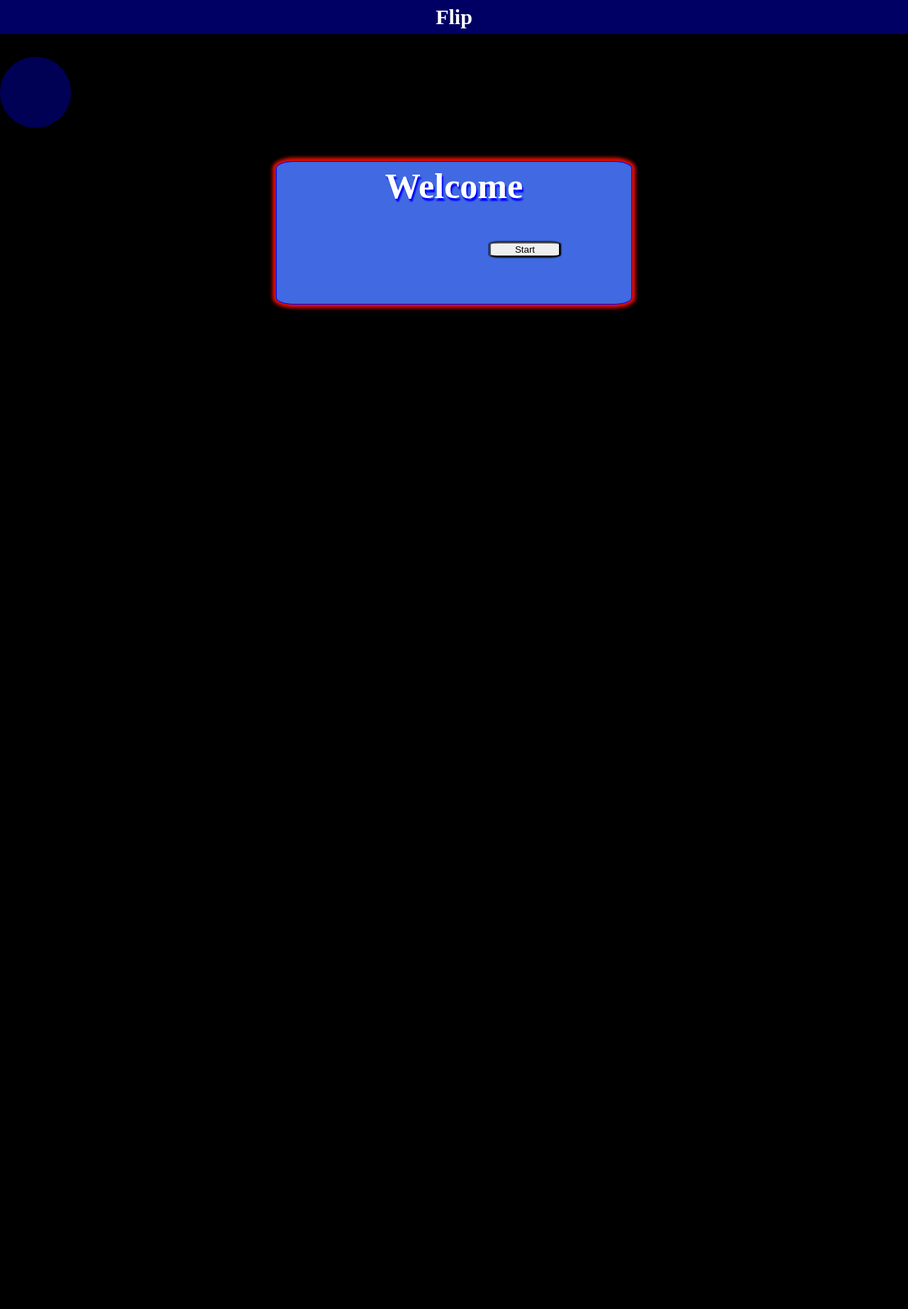
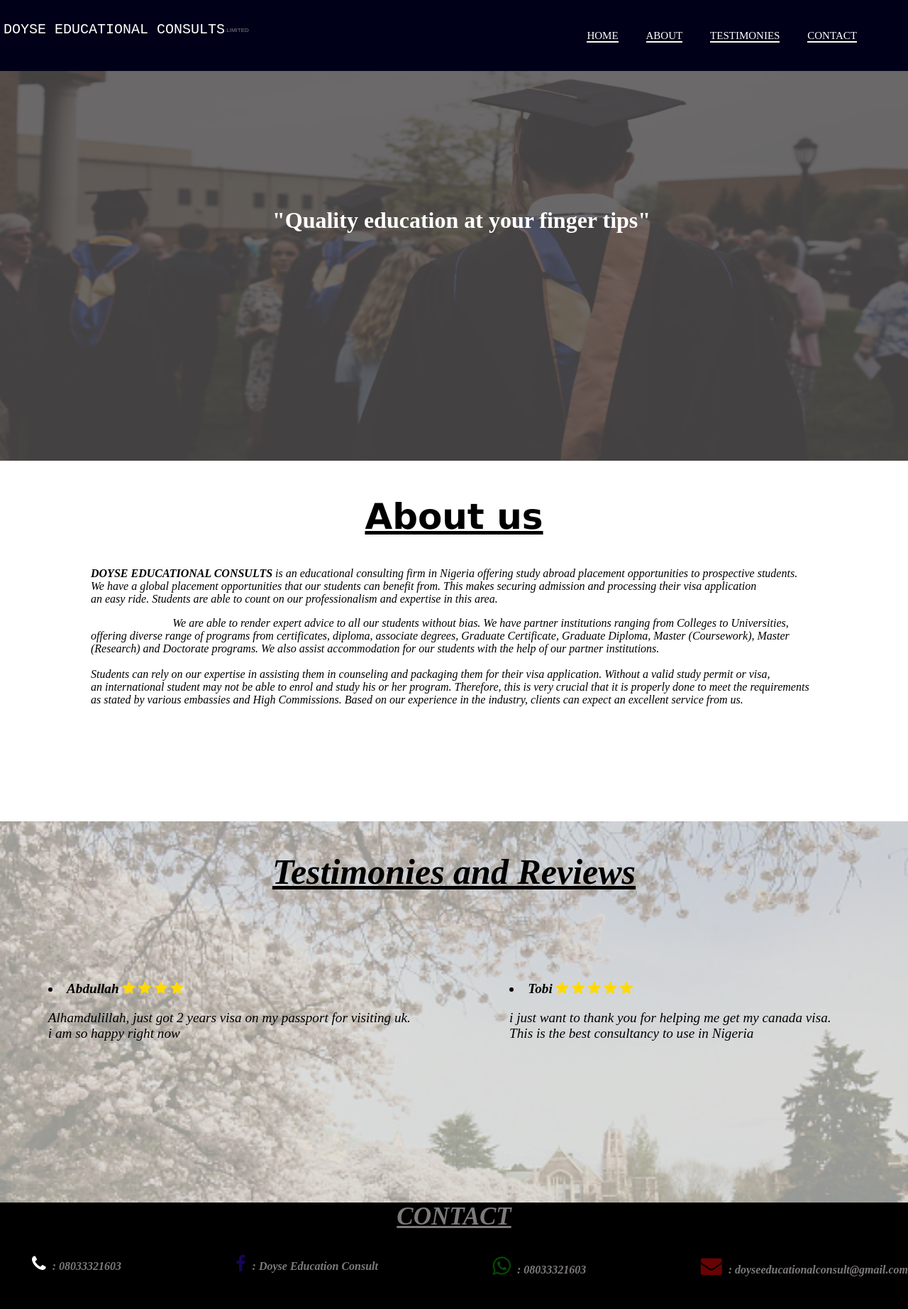
Before and after one commit to Adebozz/car-rush, a PHP site: page /index.html in a window 1280 px wide. Shown: the whole page at 71% size. Before the commit the page ends 800 px from the top, so only its background shows below. Run offline with PHP 8.4, Linux system fonts and the light colour scheme.

Commit message:
Add files via upload

```diff
--- a/index.html
+++ b/index.html
@@ -1,22 +1,108 @@
 <!DOCTYPE html>
-<html style="opacity: 1">
+<html lang="en">
 <head>
-		<meta charset="utf-8">
-		<title></title>
-		<link rel="stylesheet" type="text/css" href="style.css">
+    <meta charset="UTF-8">
+    <meta http-equiv="X-UA-Compatible" content="IE=edge">
+    <meta name="viewport" content="width=device-width, initial-scale=1.0">
+    <title>DOYSE EDUCATIONAL CONSULTSV</title>
+    <link rel="stylesheet" href="style.css">
+    <link rel="stylesheet" href="https://cdnjs.cloudflare.com/ajax/libs/font-awesome/4.7.0/css/font-awesome.min.css">
+    <!-- <link href="//netdna.bootstrapcdn.com/font-awesome/3.2.1/css/font-awesome.css" rel="stylesheet"> -->
 </head>
 <body>
-		<div class="header">
-			<h2 class="head"><b> Flip</b> </h2>
+    <div class="head">
+        <div class="logo">DOYSE EDUCATIONAL CONSULTS <span>.LIMITED</span></p></div>
+        <ul>
+            <li><a class="hom" href="index.html">HOME</a></li>
+            <li><a class="abt" href="#">ABOUT</a></li>
+            <li><a class="tes" href="#">TESTIMONIES</a></li>
+            <li><a class="cot" href="#">CONTACT</a></li>
+            <li><i href="#" class="fa fa-bars"></i></li>
+        </ul>
+
     </div>
-		<div class="C1" id="one"></div>
-		<div class="C2" id="one"></div>
-		<div class="front">
-			<h3>Welcome </h3>
-			<button class="enter"><a href="flip.html">Start </a> </button>
+
+    <div class="home">
+        <h1> "Quality education at your finger tips"</h1>
+
             </div>
-		<div class="C3" id="one"></div>
-		<div class="C4" id="one"></div>
+
+    </div>
+
+    <div class="about" contenteditable>
+        <h2>About us</h2>
+
+       <em> <b>DOYSE EDUCATIONAL CONSULTS</b> is an educational consulting firm in Nigeria offering study abroad placement opportunities to prospective students. <br><em>
+            We have a global placement opportunities that our students can benefit from. This makes securing admission and processing their visa application <br><em>
+            an easy ride. Students are able to count on our professionalism and expertise in this area.<p><p>
+           <a> We are able to render expert advice to all our students without bias. We have partner institutions ranging from Colleges to Universities, <br>offering diverse
+            range of programs from certificates, diploma, associate degrees, Graduate Certificate, Graduate Diploma, Master (Coursework), Master <br>(Research) and Doctorate
+            programs. We also assist accommodation for our students with the help of our partner institutions.<br><br>
+            Students can rely on our expertise in assisting them in counseling and packaging them for their visa application. Without a valid study permit or visa, <br>
+            an international student may not be able to enrol and study his or her program. Therefore, this is very crucial that it is properly done to meet the requirements <br>
+            as stated by various embassies and High Commissions. Based on our experience in the industry, clients can expect an excellent service from us.</a></em>
+    </div>
+    <div class="Testimonies">
+        <div class="cover">
+        <h2>Testimonies and Reviews</h2>
+        <div class="review">
+            <div class="scroll">
+            <div class="ade">
+                <li class="1">
+                    <b><b><b>Ade</b></b></b>
+                        <i class="fa fa-star"></i>
+                        <i class="fa fa-star"></i>
+                        <i class="fa fa-star"></i>
+                        <i class="fa fa-star"></i>
+                        <i class="fa fa-star-half"></i><p>
+                        Just got my uk visa for 6 months. Thank you so much
+                    </p>
+                </li>
+            </div>
+            <div class="chioma">
+                <li class="2">
+                    <b><b><b>Chioma </b></b></b>
+                    <i class="fa fa-star"></i>
+                    <i class="fa fa-star"></i>
+                    <i class="fa fa-star"></i>
+                    <i class="fa fa-star-half"></i>
+                    <p>
+                    This is the best consultancy ever, just got my admission letter today
+                </li>
+            </div>
+            <div class="abdullah">
+                <li class="3">
+                    <b><b><b>Abdullah </b></b></b><i class="fa fa-star"></i>
+                    <i class="fa fa-star"></i>
+                    <i class="fa fa-star"></i>
+                    <i class="fa fa-star"></i><p>
+                    Alhamdulillah, just got 2 years visa on my passport for visiting uk. <br> i am so happy right now
+                </li>
+            </div>
+            <div class="tobi">
+                <li class="4">
+                    <b><b><b></b>Tobi </b></b></b> <i class="fa fa-star"></i>
+                    <i class="fa fa-star"></i>
+                    <i class="fa fa-star"></i>
+                    <i class="fa fa-star"></i>
+                    <i class="fa fa-star"></i><p>
+                        i just want to thank you for helping me get my canada visa.<br> This is the best consultancy to use in Nigeria
+                    </p>
+                </li>
+            </div>
+        </div>
+        </div>
+        </div>
+    </div>
+    <div class="contact">
+        <h2>CONTACT</h2>
+            <ul>
+            <li><font><i class="fa fa-phone"></font></i>  <b>  : 08033321603 </b></li>
+            <li><font ><i class="fa fa-facebook" id="1"></i>        <b>: Doyse Education Consult</b> </font></li>
+            <li><font ><i class="fa fa-whatsapp" id="2"></i></font>    <b>  : 08033321603 </b></li>
+            <li><font ><i class="fa fa-envelope" id="3"></i></font>       <b>: doyseeducationalconsult@gmail.com</b></li>
+            </ul>
+
+    </div>
 </body>
-	<script  src="flip.js"></script>
 </html>
--- a/style.css
+++ b/style.css
@@ -1,313 +1,322 @@
-		html{
-			opacity: 0;
-			width: 0%;
+
+body{
+    margin: 0%;
+    padding: 0%;
+    background-image: url(sch.jpg) ;
+    background-size: 100% 650px;
+    background-repeat: no-repeat;
+    background-position: fixed;
 }
-		body, html{
-			margin: 0;
-			padding: 0;
-			height: 100%;
-			width: 100%;
+
+/* head section */
+.logo{
+    display:flex;
+    flex-direction: row;
+    padding: 5px;
+    position: absolute;
+    font-size: 20px;
+    font-family: 'Courier New', Courier, monospace;
+
+
+}
+.logo span{
+    font-size:8px;
+    font-family: Arial, Helvetica, sans-serif;
+    font-weight: lighter;
+    color: grey;
+    margin-top: 8px;
+}
+.head{
+    margin:0%;
+    /* padding: 4%; */
+    width:100%;
+    height:100px;
+    background-color: rgb(0, 0, 24);
+    color: white;
+    position: relative;
     display: flex;
     flex-direction: column;
-			align-items: center;
-			background-color: black;
+    justify-content: space-around;
 }
-		.header{
-			width: 100%;
-			height: 6%;
+.head ul {
     display: flex;
     justify-content: space-around;
-			align-items: center;
-			margin-bottom: 4%;
-			font-family: sans-serif;
-			background-color: rgb(0, 0, 100);
+    margin-left: 60%;
+
+}
+.head ul li {
+    list-style-type: none;
+
+
+}
+.head ul li a{
     color: white;
+    text-decoration: none;
+    border-bottom: 2px solid white;
+    font-size: 15px;
+
 }
-		span{
-			font-weight: bolder;
+
+.fa-bars{
+    opacity:0;
+}
+.hom:hover{
+    color: blue;
+    font-size: 16px;
+}
+.hom:checked, .abt:hover, .tes:hover, .cot:hover{
+    color: blue;
+    font-size: 16px;
+}
+
+
+
+ .about, .Testimonies, .contact {
+    width: 100%;
+    height: 550px;
+   margin-top: -3.3%;
+    position: relative;
+
+
 }
 h2{
-			font-family: ink free;
+    justify-content: space-around;
+    align-self: center;
+
+    font-size: 50px;
+    text-decoration: underline;
+    display: flex;
 }
-		.canvas{
-			width: 50%;
-			height: 90%;
-			background-color: brown;
+/* home section */
+.home{
+    width: 100%;
+    height: 550px;
+    background-color: rgba(77, 74, 74, 0.8);
+
+    color: white;
+
 }
-		.cover{
+h1{
     position: absolute;
-			top: 10%;
-			width: 50%;
-			height: 90%;
-			background-color: transparent;
-			animation: wrap 0.5s forwards 4s;
+    color: white;
+    margin-top: 15%;
+    margin-left: 30%;
 }
-		@keyframes wrap{
-			from{}
-			to{
-				height: 0%;
-			}
-		}
-		img{
-			animation: flip 1s forwards 3s;
-			width: 100px;
-			height: 100px;
-		}
-		@keyframes flip{
-			from{
-				transform: rotateY(0deg);
-			}
-			to{
-				transform: rotateY(180deg);
-				filter: brightness(0);
-			}
-		}
-
-		/*time out section*/
-		.time , span{
-			font-weight: bolder;
+.con{
+    width: 100%;
+    height: 550px;
+    color: white;
+    background-color: red;
+   position: absolute;
    color: white;
 
 }
 
-		/* Introduction Page */
-
-		h3{margin-top: 5px;
-			color: white;
-			text-shadow: 2px 4px 2px blue;
-			font-weight: bolder;
-			font-size: 50px;
+/* contact section */
+.contact{
+    background-color: black;
+    height: 150px;
+    color:rgb(126, 122, 122);
+    position: relative;
+}
+.contact ul  {
+    display: flex;
+    flex-direction: row;
+    justify-content: space-between;
 
 
 }
-		b{
-			font-weight: bolder;
-			font-size: 30px;
-			text-align: unset;
-			align-items: unset;
-
+.contact h2{
+    font-size: 35px;
 }
-		a{
-			text-decoration: none;
-			font-family: fantasy;
+.contact ul li font i {
+    color: blue;
     padding: 5px;
-			color: black;
 
 
 }
-		button{
-			width: 100px;
-			border-radius: 15%;
-			box-shadow: 0px 0px 2px 1px black;
+.contact ul li font .fa-facebook {
+    color: rgb(23, 3, 95);
+    font-size: 25px;
 }
-		.front{
-			margin-top: 10%;
-			width: 500px;
-			height: 200px;
-			border: 1px solid blue;
-			border-radius: 5%;
-			text-align: center;
-			box-shadow: 0px 0px 5px 5px blue;
-			animation: change 5s infinite ease-in;
-			background-color: royalblue;
+.contact ul li font .fa-phone {
+    color: rgb(255, 255, 255);
+    font-size: 25px;
+}
+.contact ul li font .fa-whatsapp {
+    color: rgb(5, 77, 2);
+    font-size: 30px;
+}
+.contact ul li font .fa-envelope {
+    color: rgb(105, 3, 3);
+    font-size: 30px;
+}
+.contact ul li {
+    list-style-type: none;
+}
+/* about section */
+.about{
+    background-color: rgb(255, 255, 255);
+    position: relative;
+
+}
+.about h2{
+    padding-top: 50px;
+    font-family: Verdana, Geneva, Tahoma, sans-serif;
+}
+.about em{
+    padding-left: 10%;
+}
+.about em p {
+    padding-left: 10%;
+}
+.about em br {
+    padding-left: 10%;
+}
+/* reviews */
+.Testimonies{
+    background-image: url(school.jpg);
+    background-size: cover;
+    overflow: hidden;
+    font-size: larger;
+    position: relative;
+}
+.review{
+
+    width:180%;
+    height: 150px;
+
+
+}
+.cover{
+    background-color: rgba(215, 216, 213, 0.7);
+    width: 100%;
+    height: 550px;
+    overflow: hidden;
+}
+
+.review .scroll {
+    display: flex;
+    flex-direction: row;
+    justify-content: space-between;
+    margin-top: 5%;
+    margin-right: 100%;
+    width:100%;
+    height: 50px;
+    padding: 10px;
+    animation: mov  15s infinite;
+
+
+
+
+
+
+
+    /* justify-content: space-between; */
+}
+/* .ade{
+    animation: mov  30s ease-in-out infinite;
+
+} */
+
+@keyframes mov{
+    0%{
 
     }
 
-		@keyframes change{
-			0%{
-				box-shadow: 0px 0px 5px 5px blue;
-			}
-			25%{
-				box-shadow: 0px 0px 5px 5px red;
-			}
+
     50%{
-				box-shadow: 0px 0px 5px 5px green;
-			}
-			75%{
-				box-shadow: 0px 0px 5px 5px yellow;
+        margin-left: -50%;
+
+
     }
     100%{
-				box-shadow: 0px 0px 5px 5px brown;
+        margin-left: 5%;
     }
-		}
-
-/* homepage decoration */
-		#one{
-			width: 100px;
-			height: 100px;
-			border-radius: 50%;
-			background-color: black;
-			/* box-shadow: 0px 0px 5px 5px green;
-			box-shadow: 0px 0px 10px 5px white; */
-			position:absolute;
 
 }
 
-		.C1{
 
-			top:10%;
-			left: 0%;
-			animation: c1 20s infinite ease-in-out;
-			animation-delay: 5s;
+.fa-star, .fa-star-half {
+    color: rgb(255, 217, 1);
+    text-shadow: blanchedalmond;
 }
-		.C2{
-
-			bottom:5%;
-			left: 0%;
-			animation: c2 20s infinite ease-in-out;
-			animation-delay: 10s;
-		}
-		.C3{
-
-			top:10%;
-			right: 0%;
-			animation: c3 20s infinite ease-in-out;
-			animation-delay: 20s;
-		}
-		.C4{
-
-			bottom:5%;
-			right: 0%;
-			animation: c4 20s infinite ease-in-out;
-			animation-delay: 15s;
-		}
-		.out{
-			width: 500px;
-			height: 200px;
-			background-color: rgb(0, 0, 100);
-			color: white;
+@media (max-width: 750px){
+    .fa-bars{
+        opacity: 1;
         position: absolute;
         top: 30%;
-			left: 30%;
-			border: 1px solid white;
-			border-radius: 20px;
-			box-shadow: rgb(245, 245, 247);
-			display: none;
-			animation: changein 5s infinite ease-in-out;
+        left: 90%;
+        color: white;
+        font-size: 200px;
     }
-		.out h2, p {
-			padding-left: 40%;
-			align-content: center;
-			justify-items: center;
-		}
-		button{
-			margin-left: 40%;
-		}
-		@keyframes changein{
-			0%{
-				box-shadow: 0px 0px 5px 5px blue;
-			}
-			25%{
-				box-shadow: 0px 0px 5px 5px red;
-			}
-			50%{
-				box-shadow: 0px 0px 5px 5px green;
-			}
-			75%{
-				box-shadow: 0px 0px 5px 5px yellow;
-			}
-			100%{
-				box-shadow: 0px 0px 5px 5px brown;
+    .hom, .abt, .tes, .cot{
+        opacity: 0;
     }
 }
-
-		@keyframes c1{
-			0%{
-				background-color: black;
+@media (max-width: 500px){
+    body{
+        margin: 0%;
+        padding: 0%;
+        background-image: url(sch.jpg) ;
+        background-size: 100% 550px;
+        background-repeat: no-repeat;
+        background-position: fixed;
     }
-			20%{
-				background-color: blue;
+    .fa-bars{
+        opacity: 1;
+        position: absolute;
+        top: 30%;
+        left: 90%;
+        color: white;
+        font-size: 200px;
+    }
+    .hom, .abt, .tes, .cot{
+        opacity: 0;
     }
 
-			40%{
-				background-color: green;
+    .home{
+        width: 100%;
+        height: 450px;
+        background-color: rgba(77, 74, 74, 0.8);
+        margin: 0%;
+        position: relative;
+    }
+    h1{
+        position: absolute;
+        color: white;
+        margin-top: 30%;
+        margin-left: 10%;
+    }
+    .about, .Testimonies, .contact {
+        width: 100%;
+        height: 450px;
+        background-color: grey;
+        position: relative;
+        /* margin-top: 5px; */
+
+    }
+    .about em a{
+        opacity: 0;
+    }
+    .contact{
+        background-color: black;
+        height: 200px;
+        color: white;
+
+
+    }
+    .contact ul{
+        display: flex;
+        justify-content: center;
+        margin-left: 20%;
     }
 
-			60%{
-				background-color: yellow;
+    .about{
+        background-color: white;
     }
-
-			80%{
-				background-color: blueviolet;
-			}
-
-			100%{
-				background-color: red;
+    .contact b{
+        opacity: 0;
     }
 
 }
-		@keyframes c2{
-			0%{
-				background-color: black;
-			}
-			20%{
-				background-color: blue;
-			}
-
-			40%{
-				background-color: green;
-			}
-
-			60%{
-				background-color: yellow;
-			}
-
-			80%{
-				background-color: blueviolet;
-			}
-
-			100%{
-				background-color: red;
-			}
-
-		}
-		@keyframes c4{
-			0%{
-				background-color: black;
-			}
-			20%{
-				background-color: blue;
-			}
-
-			40%{
-				background-color: green;
-			}
-
-			60%{
-				background-color: yellow;
-			}
-
-			80%{
-				background-color: blueviolet;
-			}
-
-			100%{
-				background-color: red;
-			}
-
-		}
-		@keyframes c3{
-			0%{
-				background-color: black;
-			}
-			20%{
-				background-color: blue;
-			}
-
-			40%{
-				background-color: green;
-			}
-
-			60%{
-				background-color: yellow;
-			}
-
-			80%{
-				background-color: blueviolet;
-			}
-
-			100%{
-				background-color: red;
-			}
-
-		}
```
Also changed, not shown: google map.html (added, +23 -0 lines), sch.jpg (added), school.jpg (added), undraw_Ride_a_bicycle_2yok (1) 1.svg (added). Lines whose indentation alone changed are shown as unchanged.
